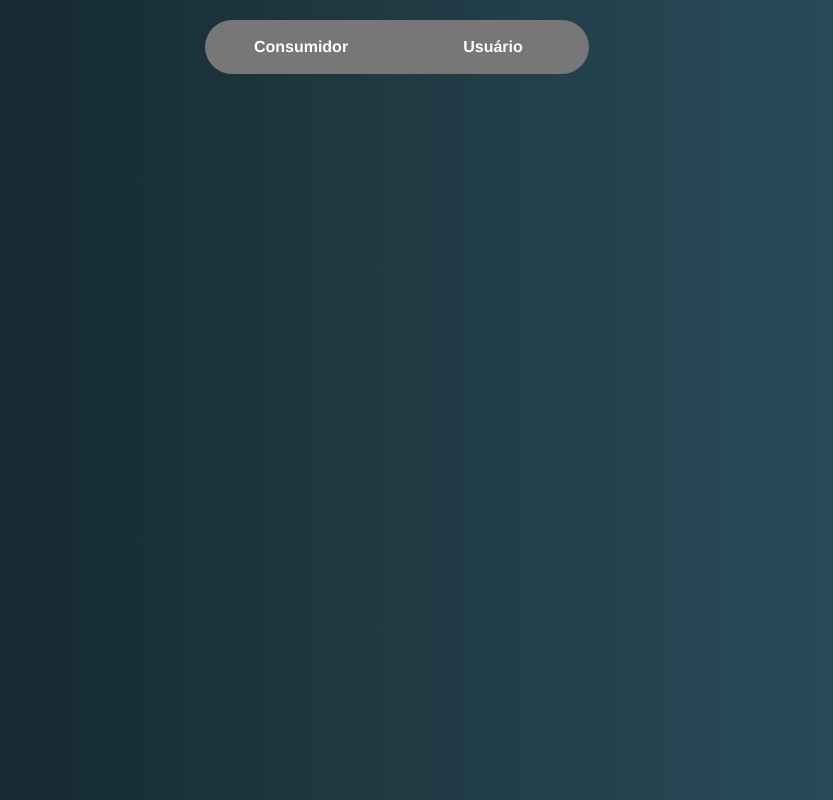
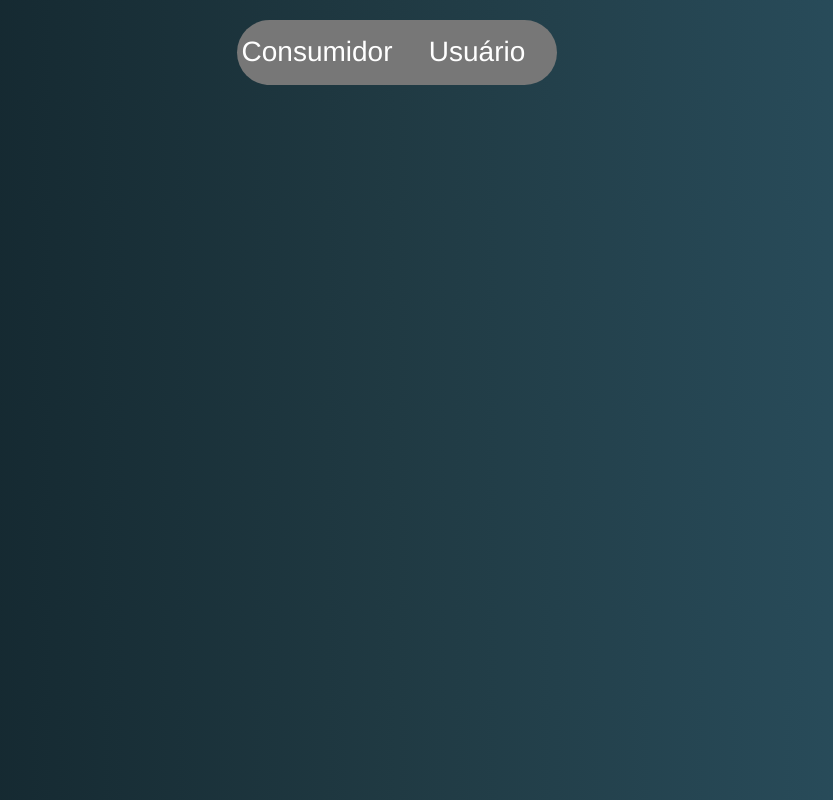
Before and after one commit to tassio72/notifica, a Vue app: page /consumer in a window 1280 px wide. Shown: the whole page, without its empty margins (243-1076 px from the left). Built offline with nearby package versions, Linux system fonts and the light colour scheme; a web font is replaced by a local one.

Commit message:
Colocando icone na aba do navegador

```diff
--- a/public/index.html
+++ b/public/index.html
@@ -5,12 +5,12 @@
     <meta http-equiv="X-UA-Compatible" content="IE=edge">
     <meta name="viewport" content="width=device-width,initial-scale=1.0">
     <link href="https://fonts.googleapis.com/css?family=Baloo+Bhai" rel="stylesheet">
-    <link rel="icon" href="<%= BASE_URL %>favicon.ico">
-    <title>notifica</title>
+    <link rel="icon" href="https://img.icons8.com/color/48/000000/alarm.png">
+    <title>Notificador</title>
   </head>
   <body>
     <noscript>
-      <strong>We're sorry but notifica doesn't work properly without JavaScript enabled. Please enable it to continue.</strong>
+      <strong>We're sorry but Notificador doesn't work properly without JavaScript enabled. Please enable it to continue.</strong>
     </noscript>
     <div id="app"></div>
     <!-- built files will be auto injected -->
--- a/src/components/Menu.vue
+++ b/src/components/Menu.vue
@@ -2,10 +2,10 @@
     <nav class="menu">
         <ul>
             <router-link to='/consumer' tag='li' active-class='active'>
-                <a>Consumidor</a>
+                <a> <h3> Consumidor </h3> </a>
             </router-link>
             <router-link to='/user' tag='li' active-class='active'>
-                <a> Usuário</a>
+                <a> <h3> Usuário </h3></a>
             </router-link>
 
         </ul>
@@ -19,12 +19,21 @@ export default {
 
 <style scoped>
     .menu {
-        width: 30%;
+        width: 25%;
         margin: 10px auto;
+        padding: 0%;
+    }
+
+    .menu ul {
+        height: 65px;
+    }
+    .menu ul li {
+        width: 50%;
     }
 
     .menu a {
-        text-decoration: none
+        text-decoration: none;
+        margin: 0%;
     }
 
     a:hover {
--- a/src/components/consumer/Consumer.vue
+++ b/src/components/consumer/Consumer.vue
@@ -47,28 +47,34 @@ export default {
         }
     },
     methods: {
-         obterConsumer(consumer) {
+         obterConsumer() {
             this.$http.get('consumers.json').then(res => {
                     this.consumers = res.data
-                    consumer ? this.play() : !this.play //só toca se tiver algo no banco
+                    this.validaArrayConsumers() //só toca se tiver algo no banco
             })
         },
         play(){
             const playAudio = document.getElementById("myAudio");
             playAudio.play();
+        },
+        validaArrayConsumers() {
+            let consumer = ''
+            this.consumers ? consumer = true : consumer = false
+            consumer ? this.play() : !this.play //só toca se tiver algo no banco
+
         }
     },
     created() {
-        this.obterConsumer(false)
+        this.obterConsumer()
+
     },
     mounted() {
 
         setInterval(() => {
-            let consumer = ''
-            this.consumers ? consumer = true : consumer = false
-            this.obterConsumer(consumer)
 
-        }, 5000);
+            this.obterConsumer()
+
+        }, 10000);
     }
 }
 </script>
```
